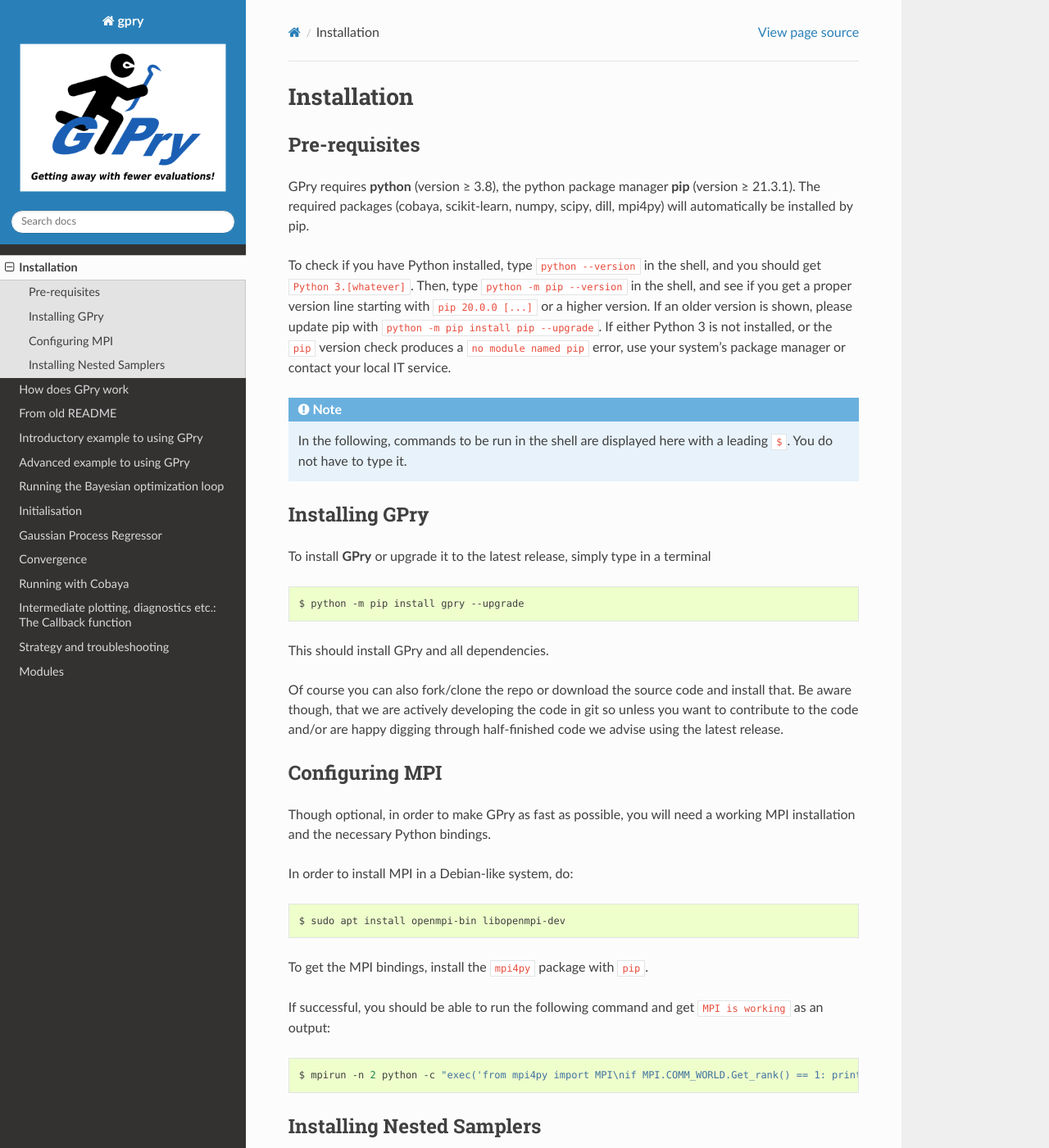
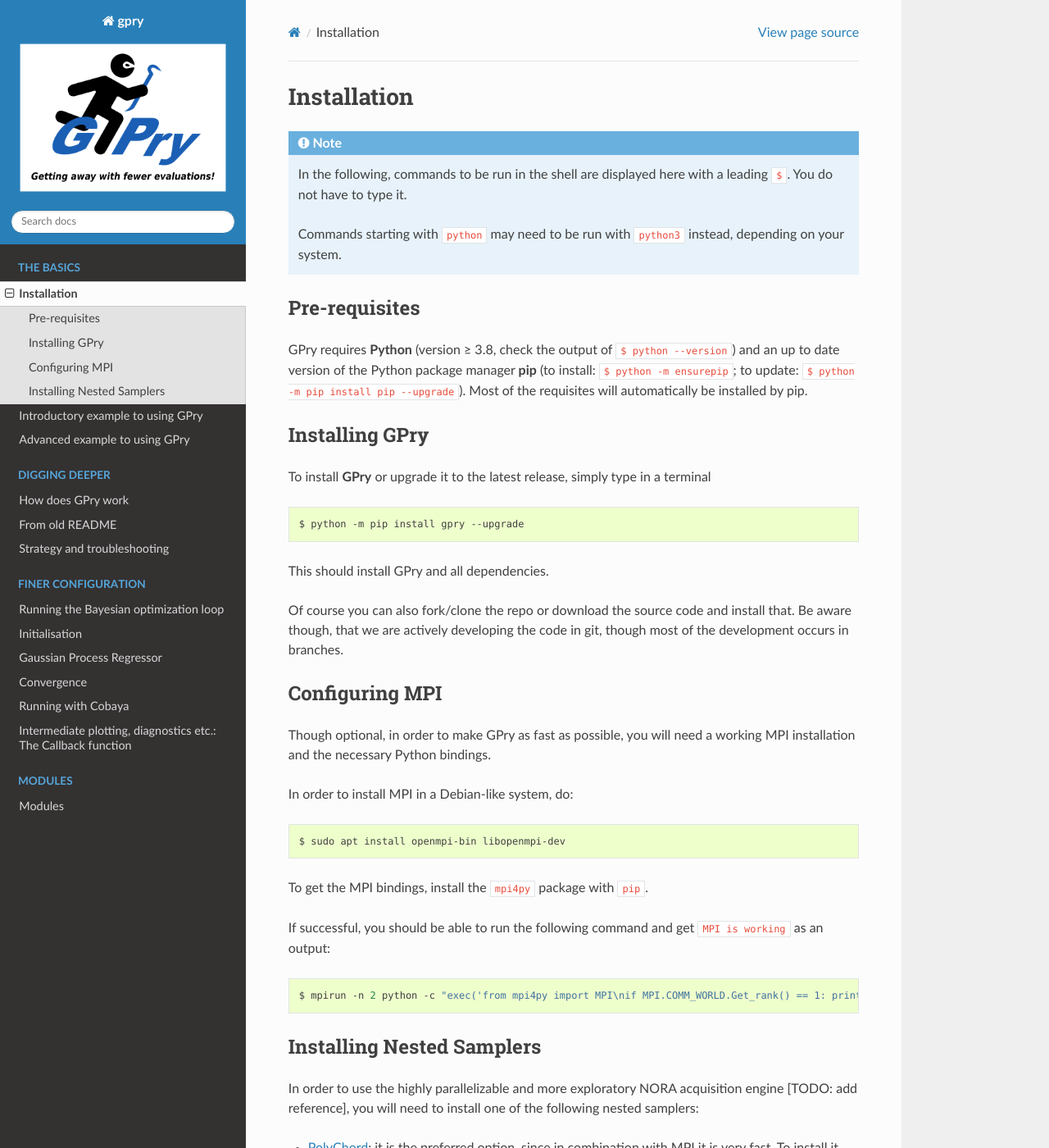
Before and after one commit to jonaselgammal/GPry, a Sphinx documentation site: the page built from doc/source/installation.rst, in a window 1280 px wide and 1400 px high. Shown: the whole window at 82% size. Built offline with Sphinx 7.4.7 and the Read the Docs theme 3.1.0, drawn with Linux system fonts in a browser that asks for light colours; some of the changed text lies outside the part shown.

Commit message:
docs: new toc and installation

```diff
--- a/doc/source/installation.rst
+++ b/doc/source/installation.rst
@@ -1,25 +1,17 @@
 Installation
 ============
-
-Pre-requisites
---------------
-
-GPry requires **python** (version ≥ 3.8), the python package manager **pip**
-(version ≥ 21.3.1). The required packages (cobaya, scikit-learn, numpy, scipy, dill,
-mpi4py) will automatically be installed by pip.
-
-To check if you have Python installed, type ``python --version`` in the shell, and you
-should get ``Python 3.[whatever]``. Then, type ``python -m pip --version`` in the shell,
-and see if you get a proper version line starting with ``pip 20.0.0 [...]``
-or a higher version. If an older version is shown, please update pip with
-``python -m pip install pip --upgrade``. If either Python 3 is not installed, or the
-``pip`` version check produces a ``no module named pip`` error, use your system's
-package manager or contact your local IT service.
 
 .. note::
 
    In the following, commands to be run in the shell are displayed here with a leading
    ``$``. You do not have to type it.
+
+   Commands starting with ``python`` may need to be run with ``python3`` instead, depending on your system.
+
+
+Pre-requisites
+--------------
+GPry requires **Python** (version ≥ 3.8, check the output of ``$ python --version``) and an up to date version of the Python package manager **pip** (to install: ``$ python -m ensurepip``; to update: ``$ python -m pip install pip --upgrade``). Most of the requisites will automatically be installed by pip.
 
 
 Installing GPry
@@ -34,9 +26,7 @@
 This should install GPry and all dependencies.
 
 Of course you can also fork/clone the repo or download the source code and install that.
-Be aware though, that we are actively developing the code in git so unless you want to
-contribute to the code and/or are happy digging through half-finished code we advise
-using the latest release.
+Be aware though, that we are actively developing the code in git, though most of the development occurs in branches.
 
 
 Configuring MPI
@@ -62,10 +52,12 @@
 Installing Nested Samplers
 --------------------------
 
-In `arXiv:2305.19267 <https://arxiv.org/abs/2305.19267>`_ we propose an approach to active learning that involves sampling from the mean of the GPR surrogate using a nested sampler. The advantages of this approach are that it is highly parallelizable and more exploratory. In order to take advantage of it (see section TODO!!!) you will need to install one of the following samplers:
+In order to use the highly parallelizable and more exploratory NORA acquisition engine [TODO: add reference], you will need to install one of the following nested samplers:
 
 - `PolyChord <https://github.com/PolyChord/PolyChordLite>`_: it is the preferred option, since in combination with MPI it is very fast. To install it, follow the instructions at `https://github.com/PolyChord/PolyChordLite <https://github.com/PolyChord/PolyChordLite>`_. Try the MPI example mentioned there to make sure it works.
 
 - `UltraNest <https://ultranest.readthedocs.io>`_: it is the default of PolyChord is not present. It is slower but easier to install: simply ``pip install ultranest``. It does take advantage of MPI parallelization.
 
 - `nessai <https://nessai.readthedocs.io>`_: [EXPERIMENTAL SUPPORT] this sampler uses ML to increase efficiency in posteriors with non-linear degeneracies, but cannot take advantage of MPI parallelisation. To install it, follow the instructions at `https://nessai.readthedocs.io/en/latest/installation.html <https://nessai.readthedocs.io/en/latest/installation.html>`_.
+
+To check that any of the three have been correctly installed, check that the following command does not throw an error: ``$ python -c "import SAMPLER"``, replacing ``SAMPLER`` with ``pypolychord``, ``ultranest``, ``nessai``.
```
Also changed, not shown: doc/source/index.rst (+30 -13 lines).
